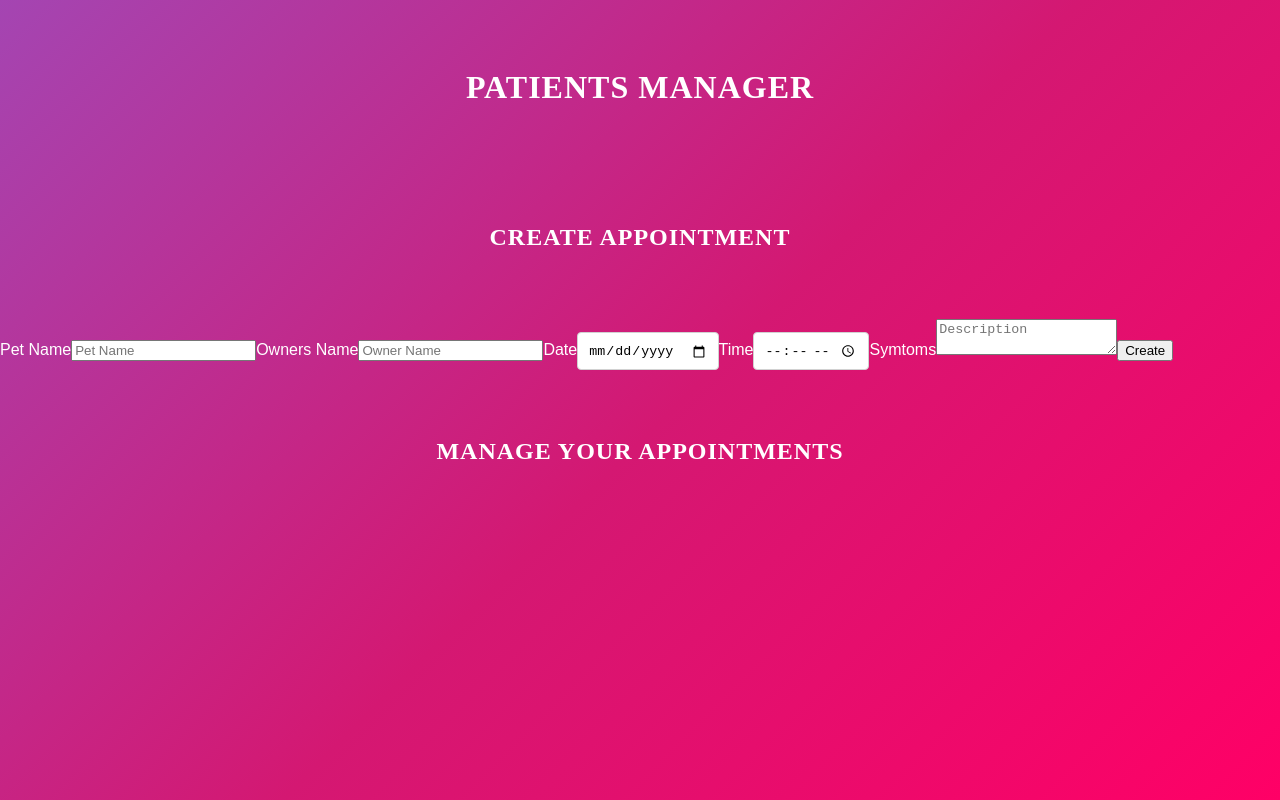
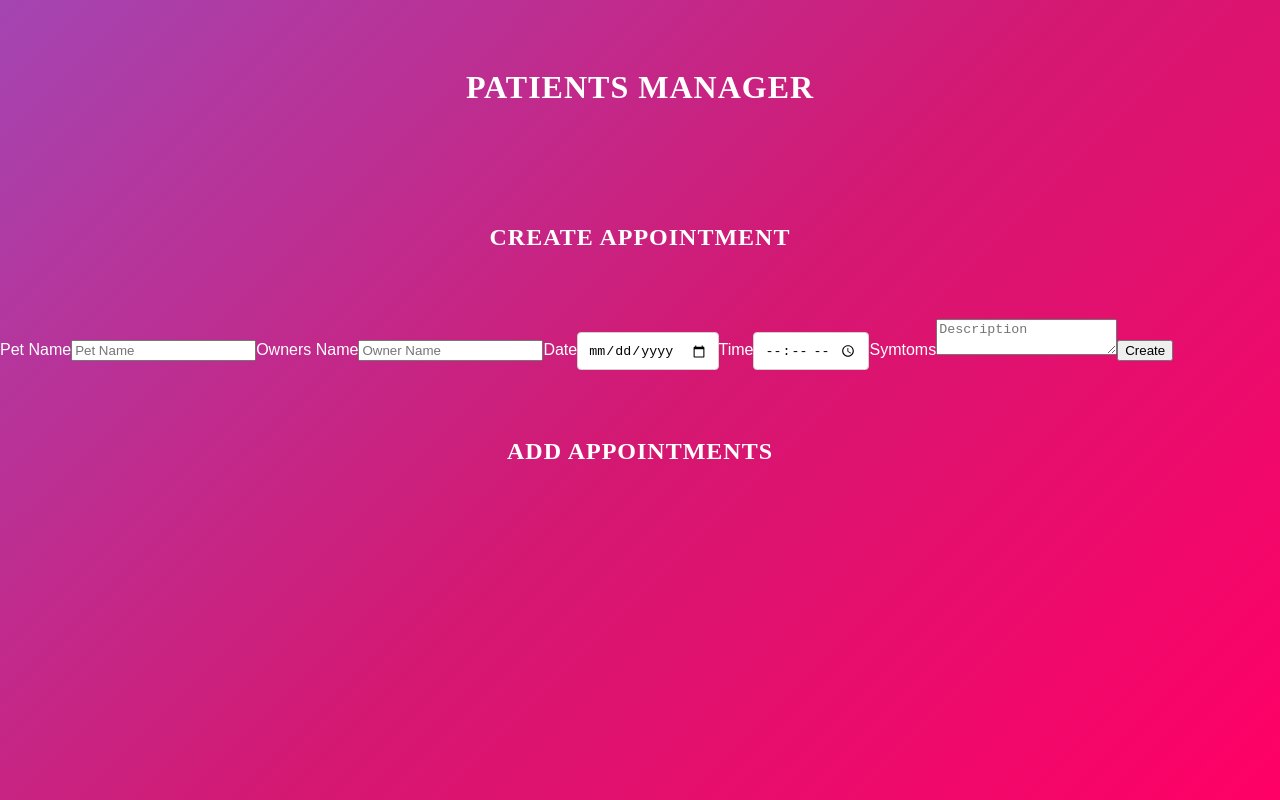
Before and after one commit to agusp-dev/react-patients-admin, a React (Create React App) app: page / in a window 1280 px wide. Built offline with nearby package versions, Linux system fonts and the light colour scheme; the HTML template or start-up script is replaced by a standard one.

Commit message:
Integrated localstorage to save appointments.

```diff
--- a/src/App.js
+++ b/src/App.js
@@ -1,10 +1,23 @@
-import React, { Fragment, useState } from 'react'
+import React, { Fragment, useState, useEffect } from 'react'
 import { Form, Appointment } from './components'
 import './index.css'
 
 function App() {
 
-	const [appointments, addAppointments] = useState([])
+	let initialAppointments = JSON.parse(localStorage.getItem('appointments'))
+	if (!initialAppointments) {
+		initialAppointments = []
+	}
+
+	const [appointments, addAppointments] = useState( initialAppointments )
+
+	useEffect( () => {
+		if (appointments) {
+			localStorage.setItem('appointments', JSON.stringify(appointments))
+		} else {
+			localStorage.setItem('appointments', JSON.stringify([]))
+		}
+	}, [appointments])
 
 	const createAppointment = newAppointment => {
 		addAppointments([
@@ -14,7 +27,9 @@ function App() {
 	}
 
 	const removeAppointment = id => {
-		console.log('removing', id)
+		addAppointments([
+			...appointments.filter(appointment => appointment.id !== id)
+		])
 	}
 
   return (
@@ -27,17 +42,18 @@ function App() {
 							createAppointment={ createAppointment }/>
 					</div>
 					<div className='one-half column'>
-						<h2>Manage your Appointments</h2>
-						{appointments && appointments.map(appointment => (
+						<h2>{appointments.length > 0
+							? 'Your Appointments'
+							: 'Add Appointments'}
+						</h2>
+						{appointments.map(appointment => (
 							<Appointment
 								key={ appointment.id }
 								appointment={ appointment }
 								onRemove={ removeAppointment }/>
 						))}
 					</div>
-
 				</div>
-
 			</div>
 		</Fragment>
   );
```
